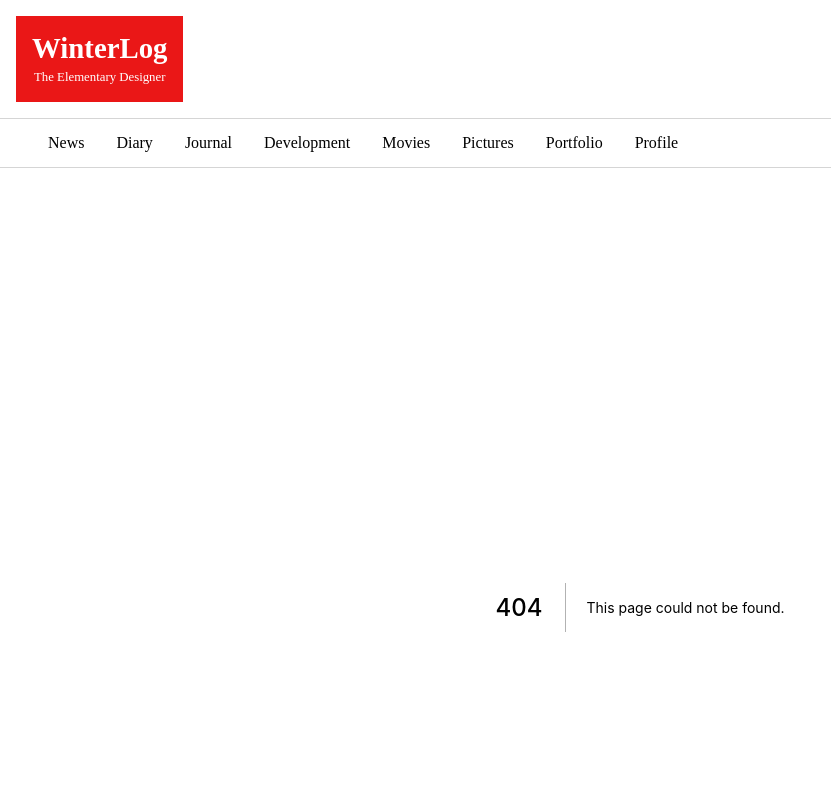
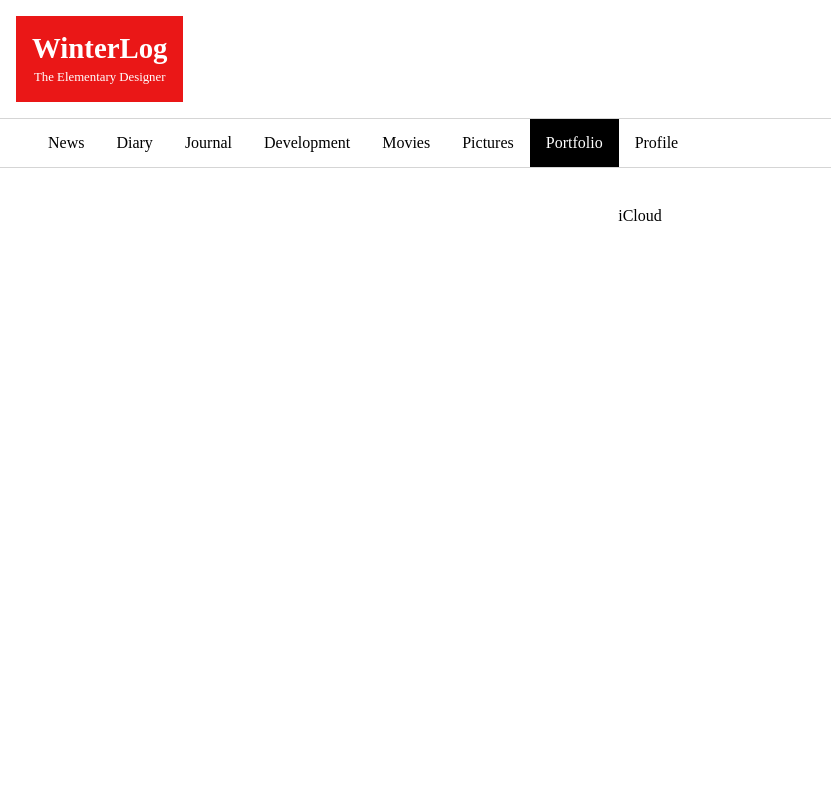
Before and after one commit to ProjectTavern/deprecated-winterguard.github.io, a Next.js app: page /portfolio/icloud in a window 1280 px wide. Before the commit this address had no page. Shown: the top 800 px of the page, without its empty margins (0-831 px from the left). Built offline with nearby package versions, Linux system fonts and the light colour scheme.

Commit message:
메뉴 현재 카테고리 가리킴 처리

```diff
--- a/layouts/MainMenu/index.js
+++ b/layouts/MainMenu/index.js
@@ -1,38 +1,43 @@
 import React from "react";
 import Link from "next/link";
+import { useRouter } from "next/router";
 
 import { StyledMenu, StyledMenuItem } from "./private.MainMenu.styled";
+import { useCallback } from "react";
 
-const MainMenu = ({}) => (
-  <StyledMenu>
-    <StyledMenuItem>
-      <Link href="/news">News</Link>
-    </StyledMenuItem>
-    <StyledMenuItem>
-      <Link href="/diary">Diary</Link>
-    </StyledMenuItem>
-    <StyledMenuItem>
-      <Link href="/journal">Journal</Link>
-    </StyledMenuItem>
-    <StyledMenuItem>
-      <Link href="/development">Development</Link>
-    </StyledMenuItem>
-    <StyledMenuItem>
-      <Link href="/movies">Movies</Link>
-    </StyledMenuItem>
-    <StyledMenuItem>
-      <Link href="/pictures">Pictures</Link>
-    </StyledMenuItem>
-    {/* <StyledMenuItem>
-      <Link href="/algorithm">Algorithm</Link>
-    </StyledMenuItem> */}
-    <StyledMenuItem>
-      <Link href="/portfolio">Portfolio</Link>
-    </StyledMenuItem>
-    <StyledMenuItem>
-      <Link href="/profile">Profile</Link>
-    </StyledMenuItem>
-  </StyledMenu>
-);
+const mainMenus = [
+  { title: "News", href: "/news" },
+  { title: "Diary", href: "/diary" },
+  { title: "Journal", href: "/journal" },
+  { title: "Development", href: "/development" },
+  { title: "Movies", href: "/movies" },
+  { title: "Pictures", href: "/pictures" },
+  { title: "Portfolio", href: "/portfolio" },
+  { title: "Profile", href: "/profile" },
+];
+
+const MainMenu = ({}) => {
+  const router = useRouter();
+  const { asPath } = router;
+  const [currentCategory] = asPath.split("/").filter((category) => category);
+
+  const onCategoryClick = useCallback(() => {
+    console.log("onCategoryClick");
+  }, []);
+
+  return (
+    <StyledMenu>
+      {mainMenus.map(({ title, href }) => (
+        <StyledMenuItem
+          key={href}
+          onClick={onCategoryClick}
+          className={href.includes(currentCategory) ? "on" : ""}
+        >
+          <Link href={href}>{title}</Link>
+        </StyledMenuItem>
+      ))}
+    </StyledMenu>
+  );
+};
 
 export default MainMenu;
--- a/layouts/MainMenu/private.MainMenu.styled.js
+++ b/layouts/MainMenu/private.MainMenu.styled.js
@@ -14,7 +14,8 @@ const StyledMenuItem = styled.li`
     padding: 16px 0;
   }
 
-  &:hover {
+  &:hover,
+  &.on {
     color: #fff;
     background: #000;
   }
--- /dev/null
+++ b/pages/portfolio/icloud/index.js
@@ -0,0 +1,3 @@
+export default function iCloud() {
+  return <div>iCloud</div>;
+}
```
